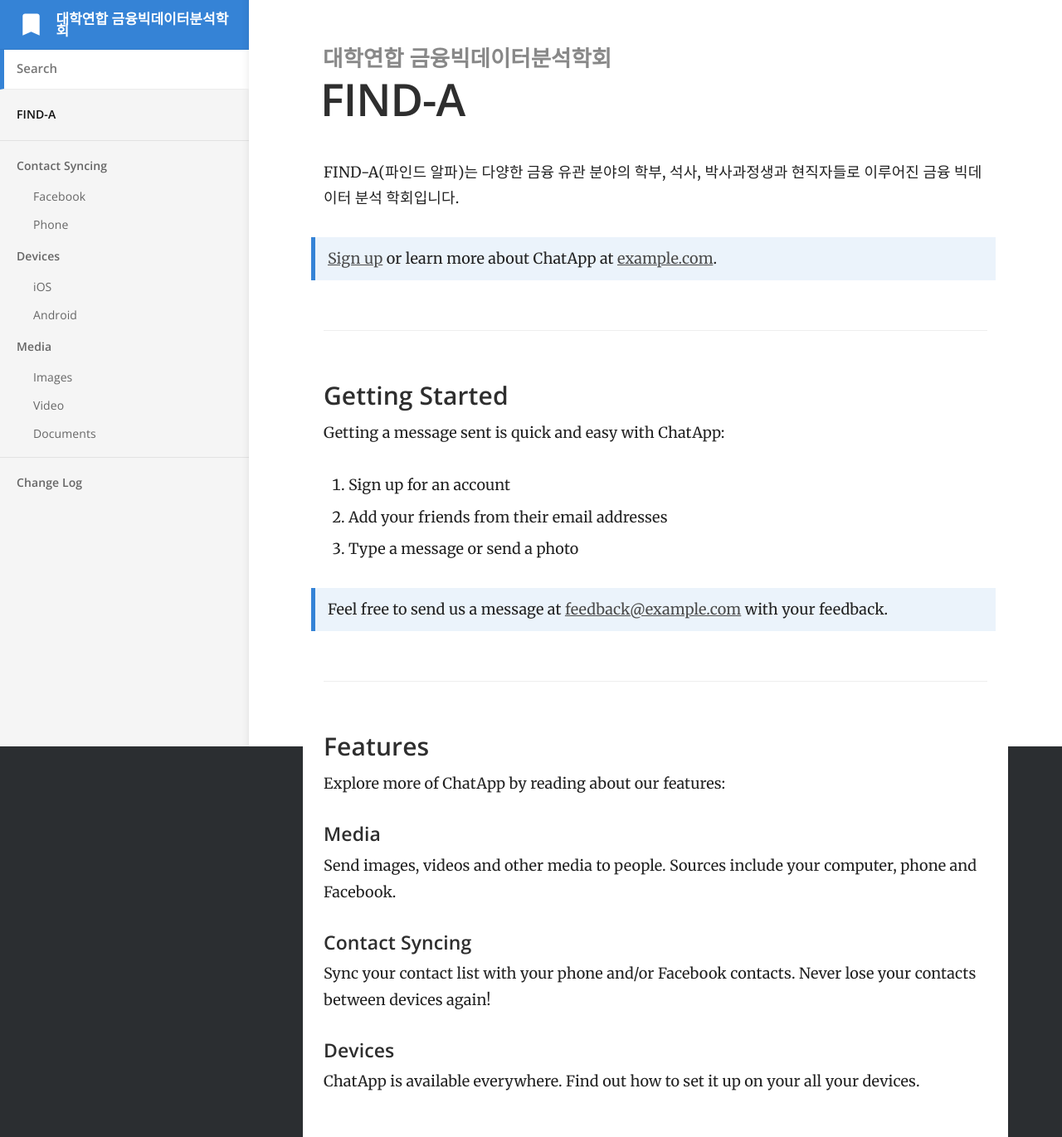
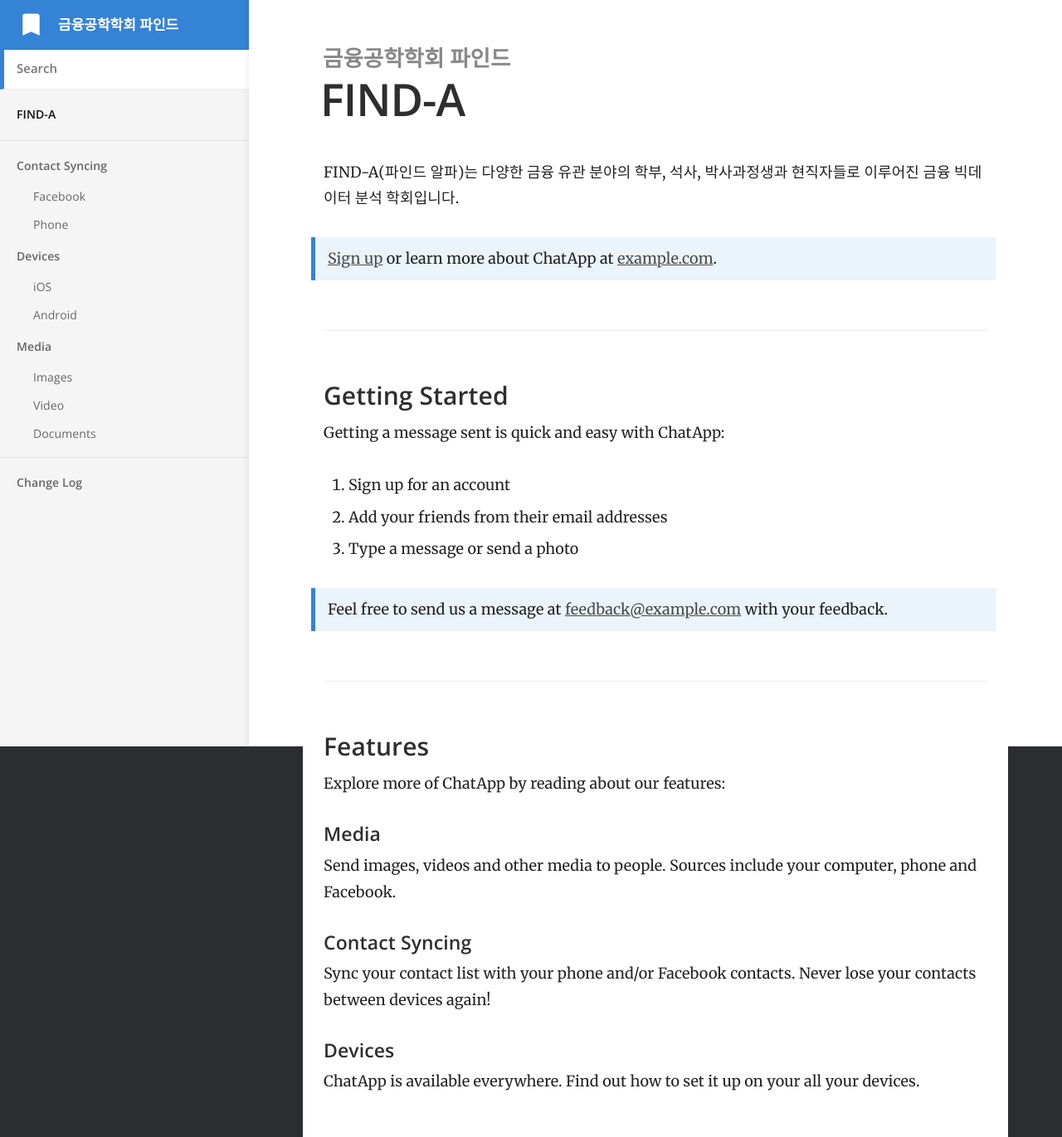
Before and after one commit to Find-A-AI/find-a-ai.github.io, a Jekyll site: the page built from index.md, in a window 1280 px wide. Shown: the whole page at 83% size. Built offline with Jekyll 4.4.1, drawn with Linux system fonts in a browser that asks for light colours.

Commit message:
Update _config.yml

```diff
--- a/_config.yml
+++ b/_config.yml
@@ -1,7 +1,7 @@
 # ----
 # Site
 
-title: 대학연합 금융빅데이터분석학회
+title: 금융공학학회 파인드
 url: "https://find-a-ai.github.io/"
 baseurl:
 google_analytics_key:
```
